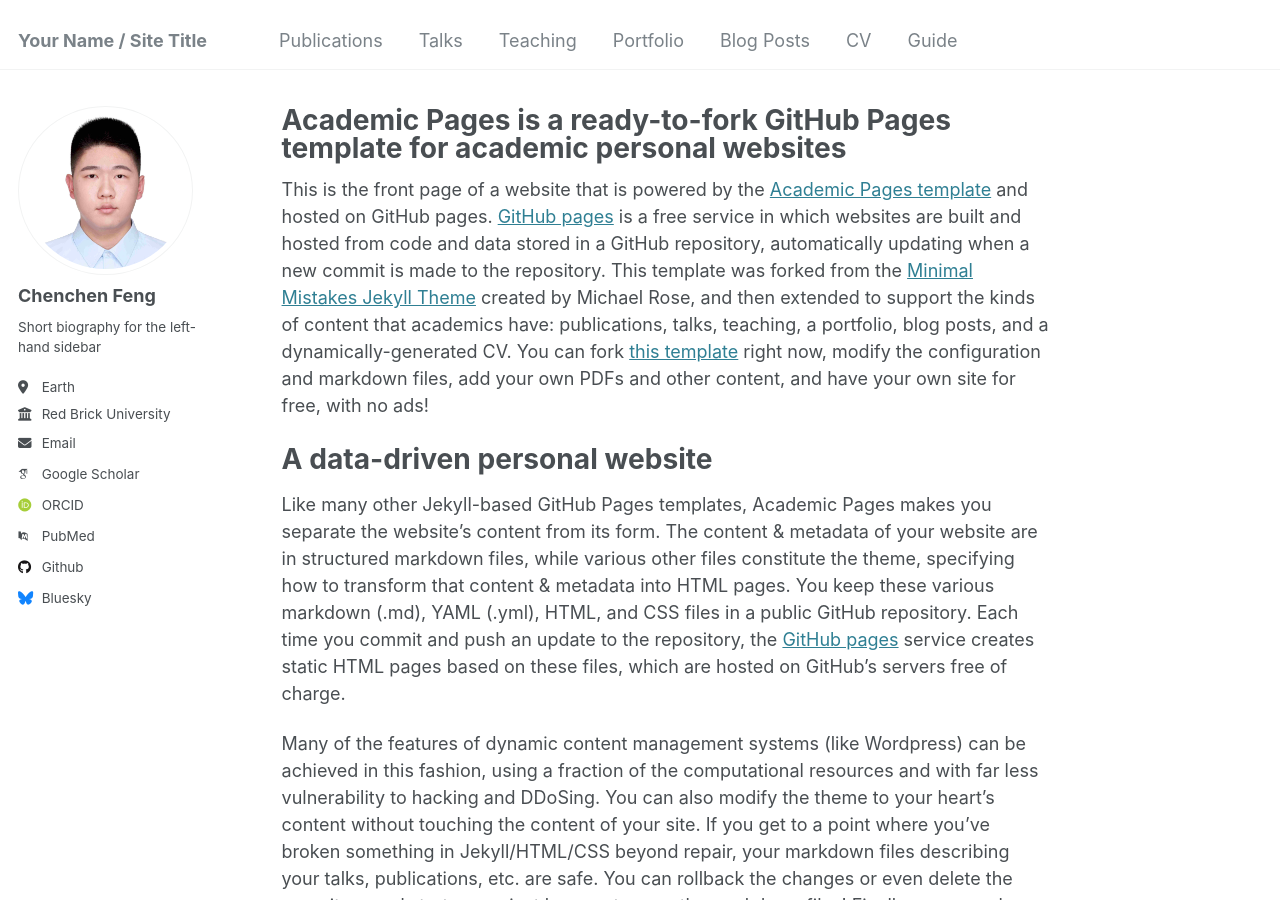
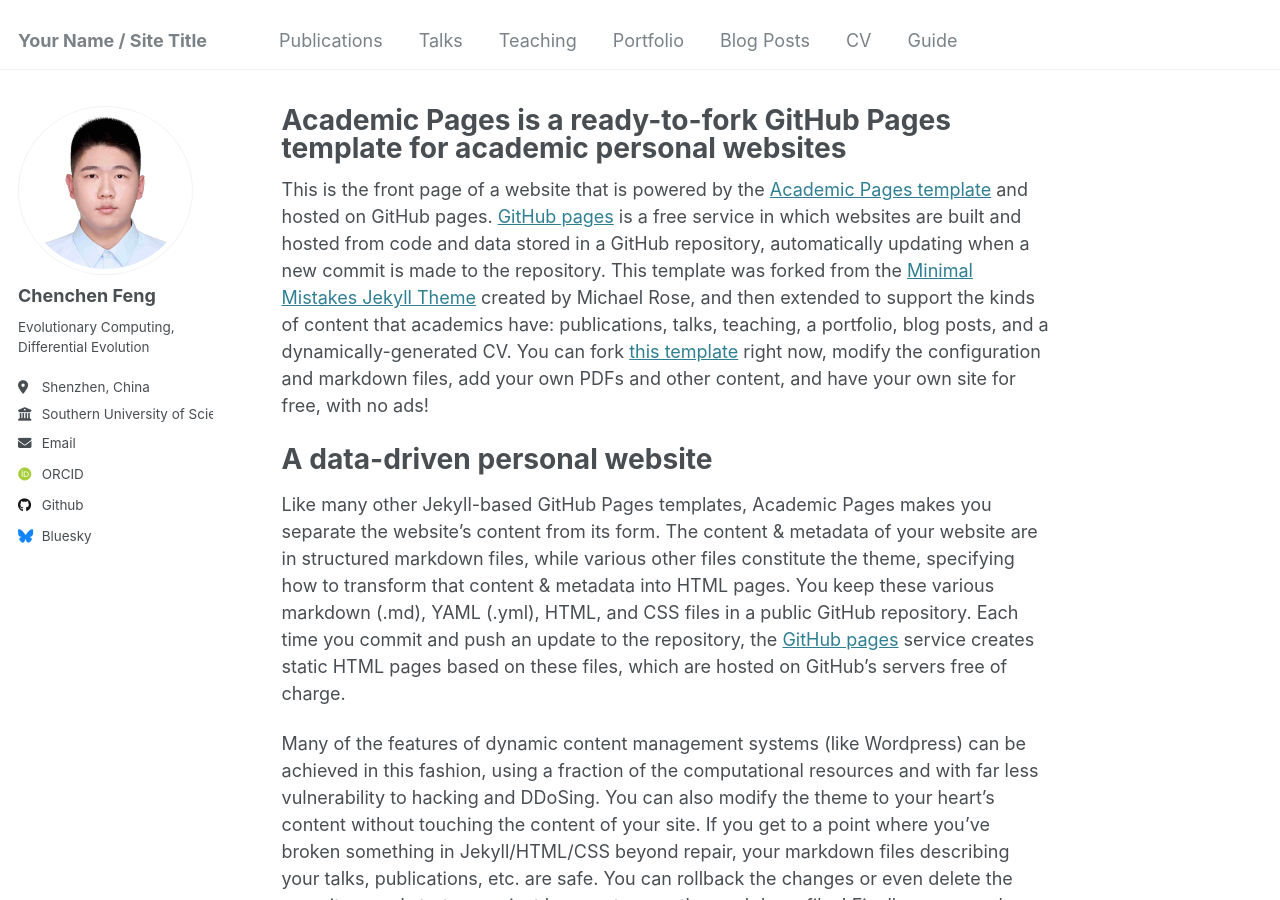
Before and after one commit to starquakee/starquakee.github.io, a Jekyll site: the page built from _pages/about.md, in a window 1280 px wide and 900 px high. Built offline with Jekyll 4.4.1, drawn with Linux system fonts in a browser that asks for light colours; some web fonts are replaced.

Commit message:
Update _config.yml

```diff
--- a/_config.yml
+++ b/_config.yml
@@ -23,20 +23,20 @@
   # Biographic information
   avatar           : "photo.jpg"
   name             : "Chenchen Feng"
-  pronouns         : # example: "she/her"
-  bio              : "Short biography for the left-hand sidebar"
-  location         : "Earth"
-  employer         : "Red Brick University"
+  pronouns         : # "he/him"
+  bio              : "Evolutionary Computing, Differential Evolution"
+  location         : "Shenzhen, China"
+  employer         : "Southern University of Science and Technology(SUSTech)"
   uri              : # URL
-  email            : "none@example.org"
+  email            : "chenchenfengcn@gmail.com"
 
   # Academic websites
   arxiv            : # URL - Update with the correct link to your profile
-  googlescholar    : "https://scholar.google.com/citations?user=PS_CX0AAAAAJ"
+  supervisor       : "https://scholar.google.com/citations?user=bjeIdlcAAAAJ"
   impactstory      : # URL
-  orcid            : "http://orcid.org/yourorcidurl"
+  orcid            : "https://orcid.org/0009-0000-1072-8183"
   semantic         : # URL
-  pubmed           : "https://www.ncbi.nlm.nih.gov/pubmed/?term=john+snow"
+  pubmed           : #"https://www.ncbi.nlm.nih.gov/pubmed/?term=john+snow"
   researchgate     : # URL
   scopus           : # URL
 
@@ -44,7 +44,7 @@
   bitbucket        : # Username - Update with your username on the site
   codepen          : # Username
   dribbble         : # Username
-  github           : "academicpages"
+  github           : "https://github.com/starquakee"
   kaggle           : # Username
   stackoverflow    : # User number or user number and name (i.e., use "1" or "1/jeff-atwood")
 
```
